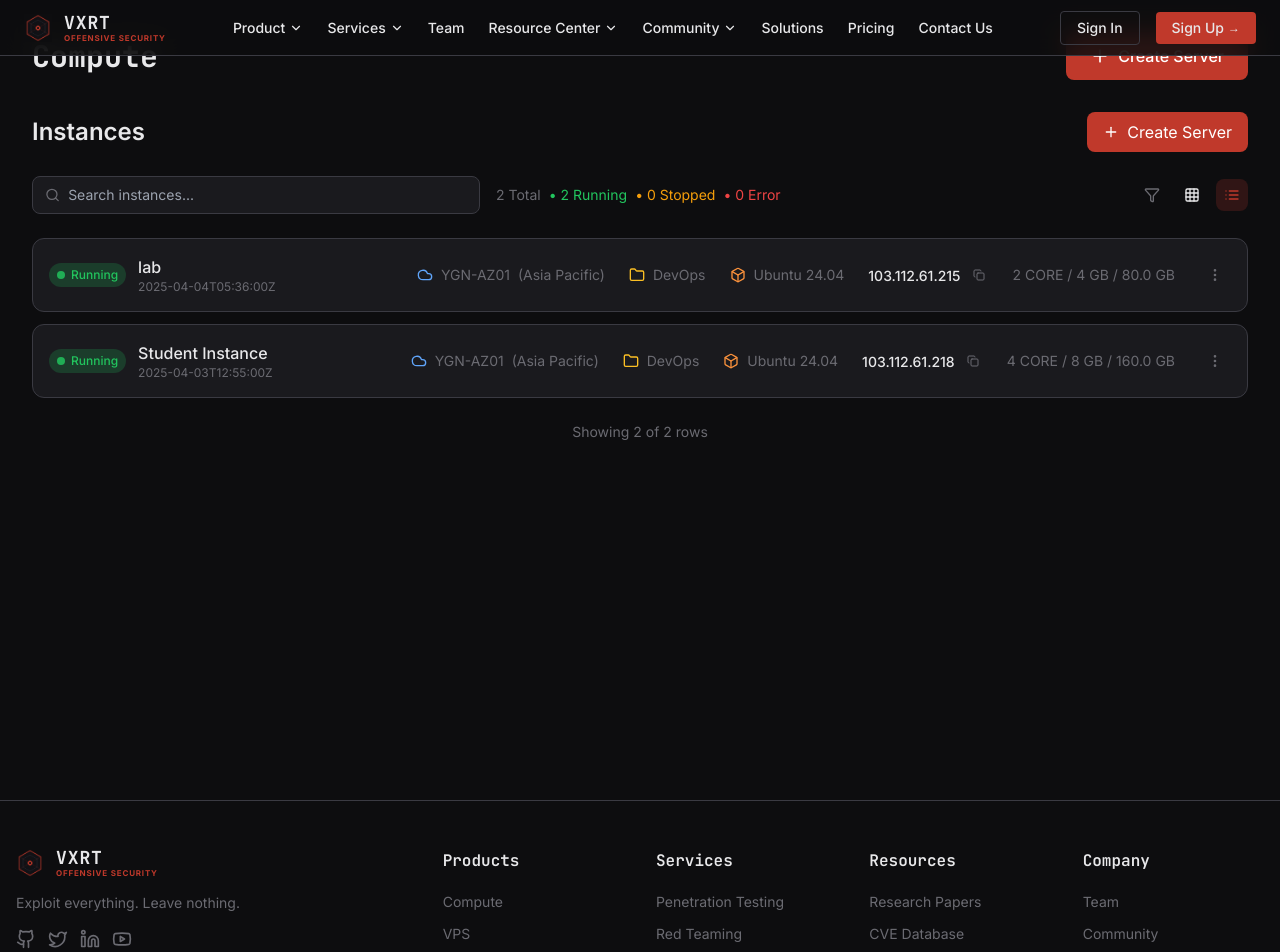
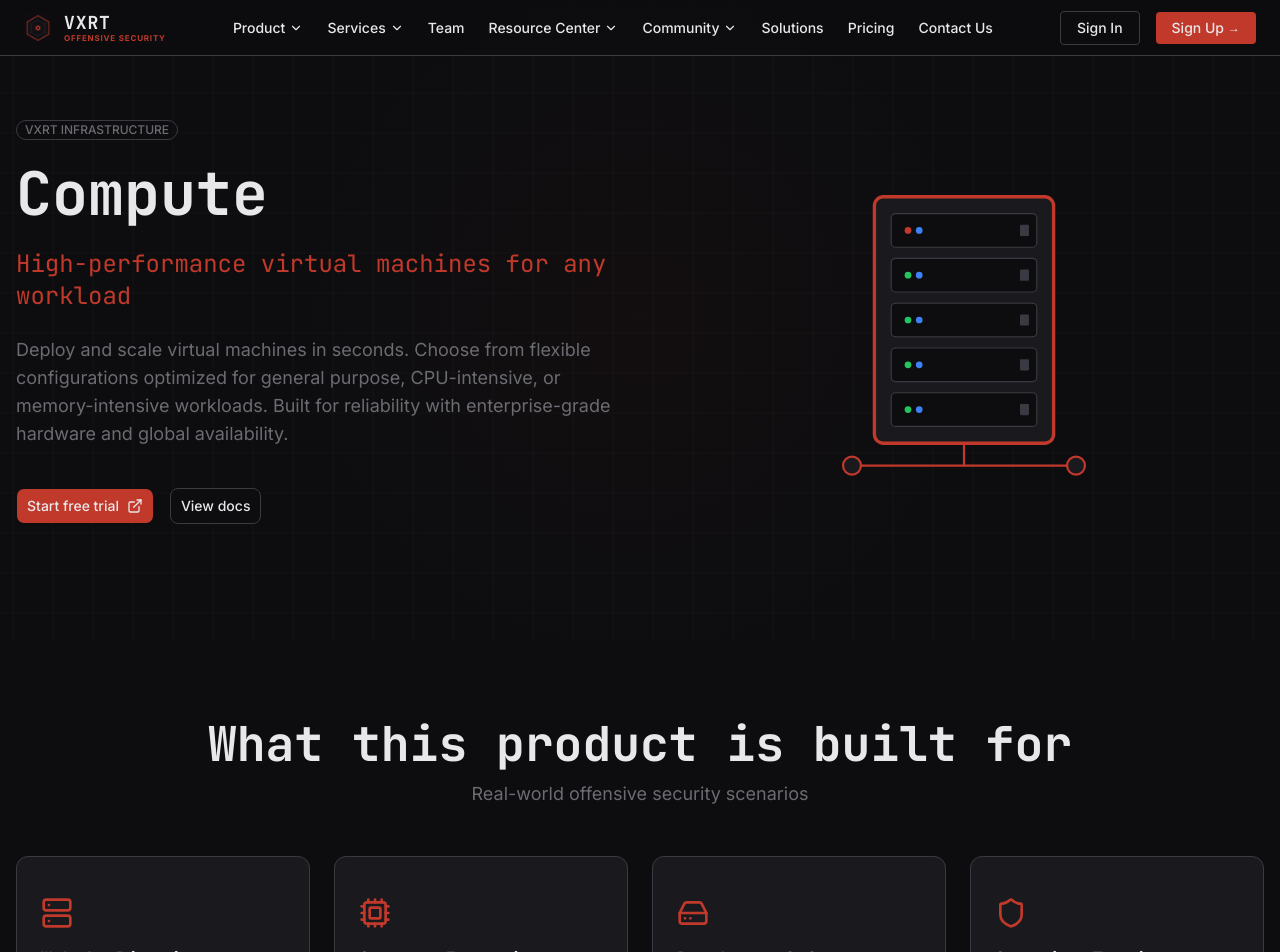
Before and after one commit to lily0ng/VXRT, a React (Vite) app: page /product/compute in a window 1280 px wide. Shown: the top 952 px of the page. Built offline with nearby package versions, Linux system fonts and the light colour scheme.

Commit message:
update compute

```diff
--- a/src/App.tsx
+++ b/src/App.tsx
@@ -1,7 +1,7 @@
 import { BrowserRouter, Routes, Route } from 'react-router-dom';
 import { MainLayout } from './components/layout/MainLayout';
 import { HomePage } from './pages/HomePage';
-import { Compute as ComputePage } from './portal/pages/Compute';
+import { ComputePage } from './pages/product/ComputePage';
 import { VPSPage } from './pages/product/VPSPage';
 import { LoadBalancerPage } from './pages/product/LoadBalancerPage';
 import { KubernetesPage } from './pages/product/KubernetesPage';
--- /dev/null
+++ b/src/pages/product/ComputePage.tsx
@@ -0,0 +1,357 @@
+import { motion } from 'framer-motion';
+import { ProductPageTemplate } from '../../components/product/ProductPageTemplate';
+import { Server, Cpu, HardDrive, Shield } from 'lucide-react';
+
+function ComputeHeroSVG() {
+  return (
+    <svg
+      viewBox="0 0 400 300"
+      className="w-full max-w-md"
+      xmlns="http://www.w3.org/2000/svg"
+    >
+      {/* Main Server Rack */}
+      <motion.rect
+        x="120"
+        y="40"
+        width="160"
+        height="220"
+        fill="#1a1a1e"
+        stroke="#c0392b"
+        strokeWidth="3"
+        rx="8"
+        initial={{ opacity: 0, y: -20 }}
+        animate={{ opacity: 1, y: 0 }}
+        transition={{ duration: 0.6 }}
+      />
+
+      {/* Server Units */}
+      {[0, 1, 2, 3, 4].map((index) => (
+        <motion.g
+          key={index}
+          initial={{ opacity: 0, x: -20 }}
+          animate={{ opacity: 1, x: 0 }}
+          transition={{ delay: 0.3 + index * 0.15, duration: 0.4 }}
+        >
+          <rect
+            x="135"
+            y={55 + index * 40}
+            width="130"
+            height="30"
+            fill="#0d0d0f"
+            stroke="#3a3a42"
+            strokeWidth="1"
+            rx="4"
+          />
+          {/* Status LEDs */}
+          <circle
+            cx="150"
+            cy={70 + index * 40}
+            r="3"
+            fill={index === 0 ? "#c0392b" : "#22c55e"}
+          />
+          <circle
+            cx="160"
+            cy={70 + index * 40}
+            r="3"
+            fill="#3b82f6"
+          />
+          {/* Drive indicators */}
+          <rect
+            x="250"
+            y={65 + index * 40}
+            width="8"
+            height="10"
+            fill="#3a3a42"
+            rx="1"
+          />
+        </motion.g>
+      ))}
+
+      {/* Connection lines */}
+      <motion.path
+        d="M 200 260 L 200 280 L 100 280"
+        stroke="#c0392b"
+        strokeWidth="2"
+        fill="none"
+        strokeDasharray="4 4"
+        initial={{ pathLength: 0 }}
+        animate={{ pathLength: 1 }}
+        transition={{ delay: 1, duration: 0.8 }}
+      />
+      <motion.path
+        d="M 200 280 L 300 280"
+        stroke="#c0392b"
+        strokeWidth="2"
+        fill="none"
+        strokeDasharray="4 4"
+        initial={{ pathLength: 0 }}
+        animate={{ pathLength: 1 }}
+        transition={{ delay: 1.2, duration: 0.8 }}
+      />
+
+      {/* Network indicator */}
+      <motion.circle
+        cx="100"
+        cy="280"
+        r="8"
+        fill="#1a1a1e"
+        stroke="#c0392b"
+        strokeWidth="2"
+        initial={{ scale: 0 }}
+        animate={{ scale: 1 }}
+        transition={{ delay: 1.4, duration: 0.4 }}
+      />
+      <motion.circle
+        cx="300"
+        cy="280"
+        r="8"
+        fill="#1a1a1e"
+        stroke="#c0392b"
+        strokeWidth="2"
+        initial={{ scale: 0 }}
+        animate={{ scale: 1 }}
+        transition={{ delay: 1.5, duration: 0.4 }}
+      />
+    </svg>
+  );
+}
+
+function ComputeArchitectureSVG() {
+  return (
+    <svg
+      viewBox="0 0 600 400"
+      className="w-full max-w-3xl"
+      xmlns="http://www.w3.org/2000/svg"
+    >
+      {/* Datacenter Region */}
+      <rect
+        x="50"
+        y="50"
+        width="500"
+        height="300"
+        fill="#1a1a1e"
+        stroke="#c0392b"
+        strokeWidth="2"
+        rx="8"
+      />
+      <text
+        x="300"
+        y="80"
+        textAnchor="middle"
+        fill="#e8e8ea"
+        fontSize="16"
+        fontFamily="JetBrains Mono"
+      >
+        VXRT Compute Infrastructure
+      </text>
+
+      {/* Compute Pools */}
+      {[
+        { x: 80, y: 110, label: "General Purpose", color: "#3b82f6" },
+        { x: 230, y: 110, label: "CPU Optimized", color: "#c0392b" },
+        { x: 380, y: 110, label: "Memory Optimized", color: "#22c55e" },
+      ].map((pool, i) => (
+        <g key={i}>
+          <rect
+            x={pool.x}
+            y={pool.y}
+            width="120"
+            height="150"
+            fill="#0d0d0f"
+            stroke={pool.color}
+            strokeWidth="2"
+            rx="4"
+          />
+          <text
+            x={pool.x + 60}
+            y={pool.y + 20}
+            textAnchor="middle"
+            fill={pool.color}
+            fontSize="10"
+            fontFamily="JetBrains Mono"
+          >
+            {pool.label}
+          </text>
+          {/* Server icons */}
+          {[0, 1, 2].map((row) => (
+            <g key={row}>
+              <rect
+                x={pool.x + 15}
+                y={pool.y + 40 + row * 35}
+                width="90"
+                height="25"
+                fill="#1a1a1e"
+                stroke="#3a3a42"
+                strokeWidth="1"
+                rx="2"
+              />
+              <circle
+                cx={pool.x + 25}
+                cy={pool.y + 52 + row * 35}
+                r="2"
+                fill={pool.color}
+              />
+            </g>
+          ))}
+        </g>
+      ))}
+
+      {/* Load Balancer */}
+      <rect
+        x="200"
+        y="280"
+        width="200"
+        height="40"
+        fill="#1a1a1e"
+        stroke="#f59e0b"
+        strokeWidth="2"
+        rx="4"
+      />
+      <text
+        x="300"
+        y="305"
+        textAnchor="middle"
+        fill="#f59e0b"
+        fontSize="12"
+        fontFamily="JetBrains Mono"
+      >
+        Global Load Balancer
+      </text>
+
+      {/* Connection lines */}
+      <path
+        d="M 140 260 L 140 280 L 200 280"
+        stroke="#3a3a42"
+        strokeWidth="1"
+        fill="none"
+      />
+      <path
+        d="M 290 260 L 290 280"
+        stroke="#3a3a42"
+        strokeWidth="1"
+        fill="none"
+      />
+      <path
+        d="M 440 260 L 440 280 L 400 280"
+        stroke="#3a3a42"
+        strokeWidth="1"
+        fill="none"
+      />
+    </svg>
+  );
+}
+
+const computeData = {
+  name: "Compute",
+  tagline: "High-performance virtual machines for any workload",
+  description:
+    "Deploy and scale virtual machines in seconds. Choose from flexible configurations optimized for general purpose, CPU-intensive, or memory-intensive workloads. Built for reliability with enterprise-grade hardware and global availability.",
+  heroSvg: <ComputeHeroSVG />,
+  scenarios: [
+    {
+      icon: <Server className="w-8 h-8" />,
+      title: "Web Applications",
+      description:
+        "Host websites, APIs, and microservices with flexible scaling and high availability.",
+    },
+    {
+      icon: <Cpu className="w-8 h-8" />,
+      title: "Compute-Intensive Workloads",
+      description:
+        "Run batch processing, analytics, and rendering jobs on dedicated CPU-optimized instances.",
+    },
+    {
+      icon: <HardDrive className="w-8 h-8" />,
+      title: "Databases & Storage",
+      description:
+        "Deploy high-memory instances for databases, caches, and in-memory analytics workloads.",
+    },
+    {
+      icon: <Shield className="w-8 h-8" />,
+      title: "Security Testing",
+      description:
+        "Isolated environments for penetration testing, malware analysis, and security research.",
+    },
+  ],
+  technicalTabs: [
+    {
+      name: "Basic",
+      specs: [
+        { label: "vCPU", value: "Shared" },
+        { label: "Memory", value: "512 MB - 16 GB" },
+        { label: "Storage", value: "10 - 320 GB SSD" },
+        { label: "Network", value: "Up to 2 Gbps" },
+        { label: "Best for", value: "Development, small apps" },
+      ],
+    },
+    {
+      name: "General",
+      specs: [
+        { label: "vCPU", value: "Dedicated 2 - 16 cores" },
+        { label: "Memory", value: "8 - 64 GB" },
+        { label: "Storage", value: "25 - 200 GB NVMe" },
+        { label: "Network", value: "Up to 10 Gbps" },
+        { label: "Best for", value: "Production workloads" },
+      ],
+    },
+    {
+      name: "CPU-Opt",
+      specs: [
+        { label: "vCPU", value: "Dedicated 2 - 32 cores" },
+        { label: "Memory", value: "4 - 64 GB" },
+        { label: "Storage", value: "25 - 400 GB NVMe" },
+        { label: "Network", value: "Up to 10 Gbps" },
+        { label: "Best for", value: "Video encoding, CI/CD" },
+      ],
+    },
+    {
+      name: "Memory-Opt",
+      specs: [
+        { label: "vCPU", value: "Dedicated 2 - 16 cores" },
+        { label: "Memory", value: "16 - 128 GB" },
+        { label: "Storage", value: "50 - 500 GB NVMe" },
+        { label: "Network", value: "Up to 10 Gbps" },
+        { label: "Best for", value: "Databases, caching" },
+      ],
+    },
+  ],
+  architectureSvg: <ComputeArchitectureSVG />,
+  architectureDescription:
+    "Distributed compute infrastructure across global regions with automated failover and load balancing.",
+  features: [
+    {
+      title: "Flexible Scaling",
+      items: [
+        "Vertical scaling up to 32 vCPUs",
+        "Horizontal scaling with auto-scaling groups",
+        "Resize without downtime",
+        "Burstable performance options",
+      ],
+    },
+    {
+      title: "Enterprise Security",
+      items: [
+        "Isolated virtual machines",
+        "Private networking (VPC)",
+        "Cloud firewall protection",
+        "DDoS mitigation included",
+      ],
+    },
+    {
+      title: "Global Infrastructure",
+      items: [
+        "8+ regions worldwide",
+        "99.99% uptime SLA",
+        "SSD storage standard",
+        "Private networking between regions",
+      ],
+    },
+  ],
+  pricingStarting: "$4",
+  pricingDescription:
+    "Pay only for what you use. Flexible hourly billing with no long-term contracts required.",
+};
+
+export function ComputePage() {
+  return <ProductPageTemplate data={computeData} />;
+}
```
